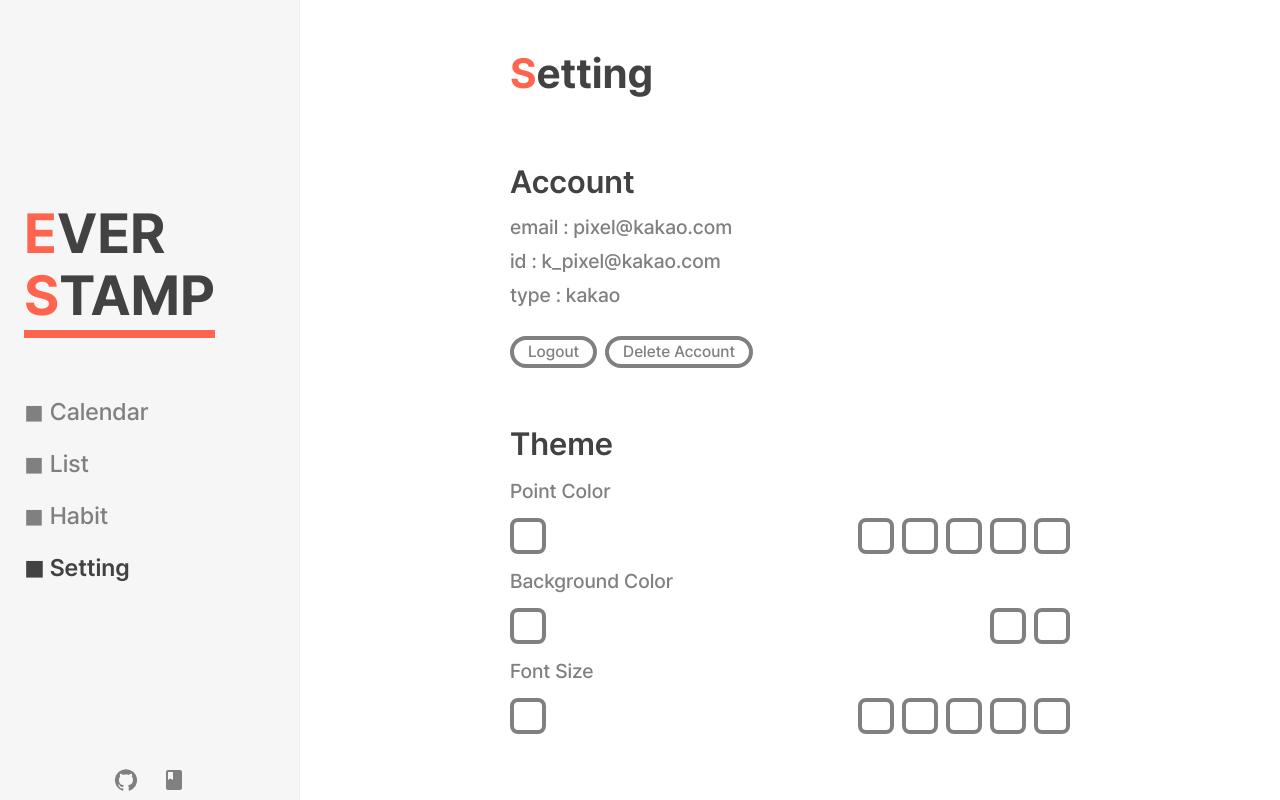
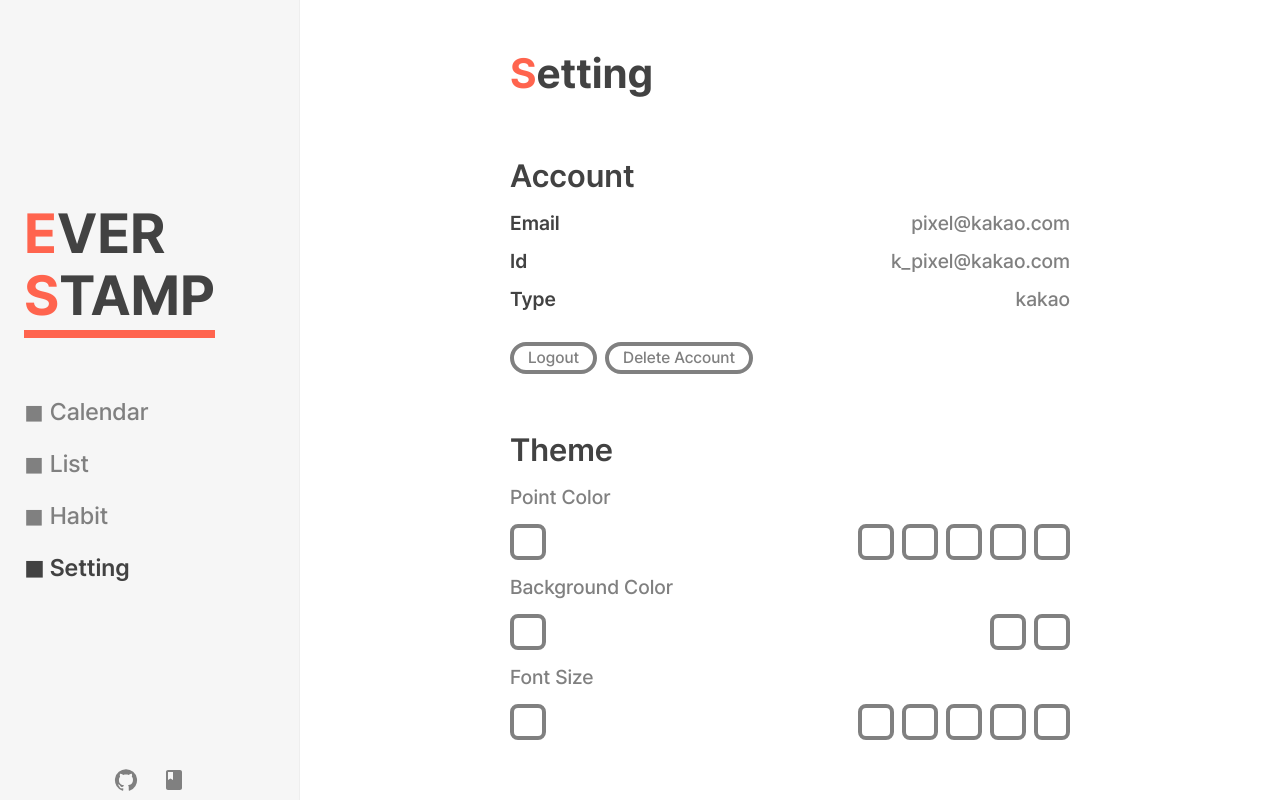
Before and after one commit to EunoChoi/everstamp, a Next.js app: page /io/setting in a window 1280 px wide. Built offline with nearby package versions, Linux system fonts and the light colour scheme.

Commit message:
setting page update

```diff
--- a/src/app/io/(afterLogin)/setting/page.tsx
+++ b/src/app/io/(afterLogin)/setting/page.tsx
@@ -12,9 +12,18 @@ const Setting = () => {
       <Content>
         <Section>
           <Title>account</Title>
-          <Value>email : pixel@kakao.com</Value>
-          <Value>id : k_pixel@kakao.com</Value>
-          <Value>type : kakao</Value>
+          <Value>
+            <span className="key">email</span>
+            <span className="value">pixel@kakao.com</span>
+          </Value>
+          <Value>
+            <span className="key">id</span>
+            <span className="value">k_pixel@kakao.com</span>
+          </Value>
+          <Value>
+            <span className="key">type</span>
+            <span className="value">kakao</span>
+          </Value>
           <Buttons>
             <Button>logout</Button>
             <Button>delete account</Button>
@@ -129,11 +138,19 @@ const SubTitle = styled.span`
 const Value = styled.span`
   font-size: 20px;
   font-weight: 500;
-  color: rgb(var(--grey_Title));
-  color: grey;
+  width: 100%;
+  padding: 4px 0;
 
-  padding: 2px 0;
-  /* text-transform: capitalize; */
+  display: flex;
+  justify-content: space-between;
+  .key{
+    font-weight: 600;
+    text-transform: capitalize;
+    color: rgb(var(--grey_Title));
+  }
+  .value{
+    color: grey;
+  }
 `
 
 const Buttons = styled.div`
```
